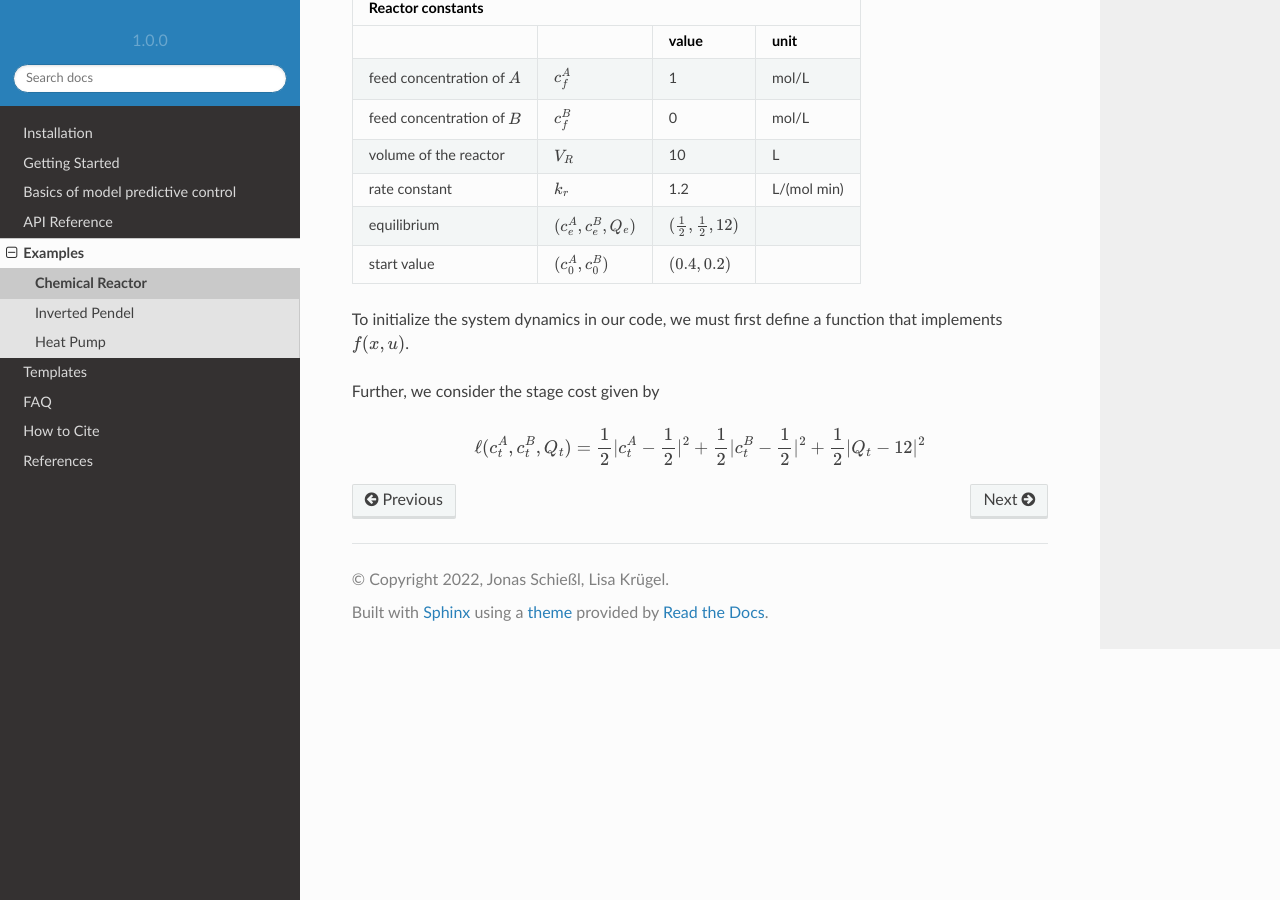
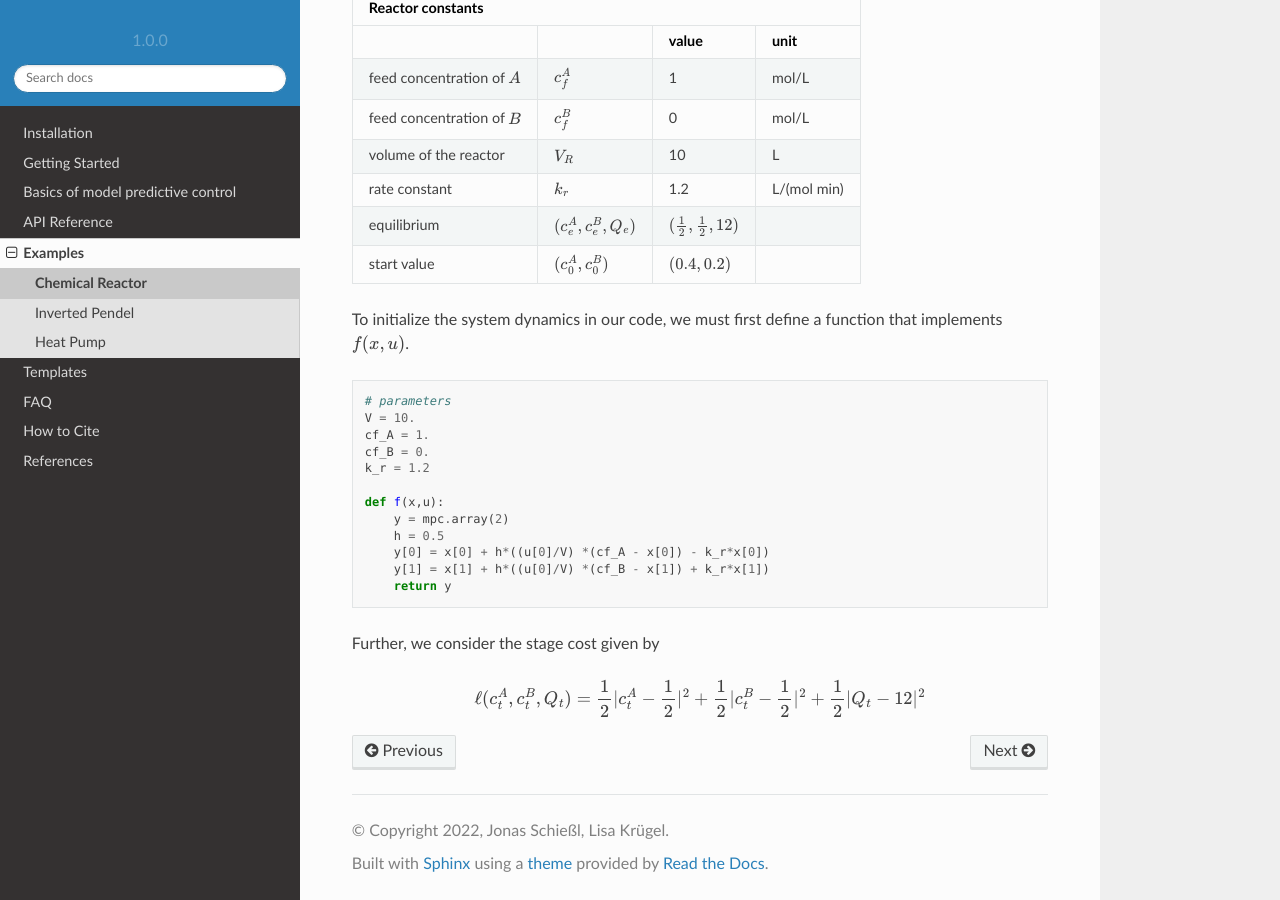
Before and after one commit to nMPyC/nmpyc, a Sphinx documentation site: the page built from docs/source/example/reactor.rst, in a window 1280 px wide and 900 px high, scrolled down 507 px. Built offline with Sphinx 7.4.7 and the Read the Docs theme 2.0.0, drawn with Linux system fonts in a browser that asks for light colours; cross-references to code outside the pages are shown as plain code.

Commit message:
Update reactor.rst

```diff
--- a/docs/source/example/reactor.rst
+++ b/docs/source/example/reactor.rst
@@ -37,7 +37,20 @@ start value                       :math:`(c_0^{A},c_0^B)`        :math:`(0.4, 0.
 
 To initialize the system dynamics in our code, we must first define a function that implements :math:`f(x,u)`.
 
+.. code-block:: python
 
+   # parameters
+   V = 10.
+   cf_A = 1.
+   cf_B = 0.
+   k_r = 1.2
+
+   def f(x,u):
+       y = mpc.array(2)
+       h = 0.5
+       y[0] = x[0] + h*((u[0]/V) *(cf_A - x[0]) - k_r*x[0])
+       y[1] = x[1] + h*((u[0]/V) *(cf_B - x[1]) + k_r*x[1])
+       return y
 
 Further, we consider the stage cost given by
 
```
